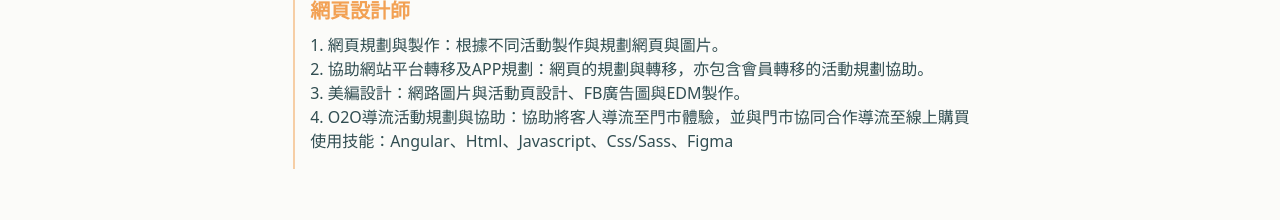
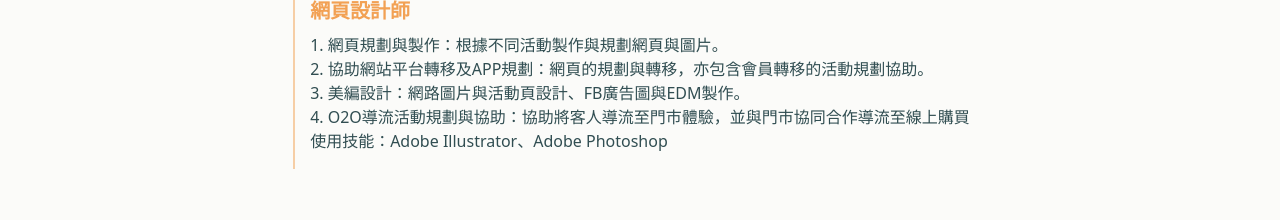
Before and after one commit to shihyaya/profile, a Next.js app: page / in a window 1280 px wide. Shown: the part 1760-1980 px from the top of the page. Built offline with nearby package versions, Linux system fonts and the light colour scheme.

Commit message:
1. gh-page 調整css增加檔案 2. 調整文字

```diff
--- a/pages/template/experiences.tsx
+++ b/pages/template/experiences.tsx
@@ -20,7 +20,7 @@ const exData=[{
     startDate: '2019/04',
     endDate:'2021/04',
     describe: '1. 網頁規劃與製作：根據不同活動製作與規劃網頁與圖片。<br>2. 協助網站平台轉移及APP規劃：網頁的規劃與轉移，亦包含會員轉移的活動規劃協助。<br>3. 美編設計：網路圖片與活動頁設計、FB廣告圖與EDM製作。<br>4. O2O導流活動規劃與協助：協助將客人導流至門市體驗，並與門市協同合作導流至線上購買',
-    skills: '使用技能：Angular、Html、Javascript、Css/Sass、Figma'
+    skills: '使用技能：Adobe Illustrator、Adobe Photoshop'
 },]
 export default function Experiences() {
     return (
```
Also changed, not shown: 1 other file (tests, documents, lock files or other folders).
